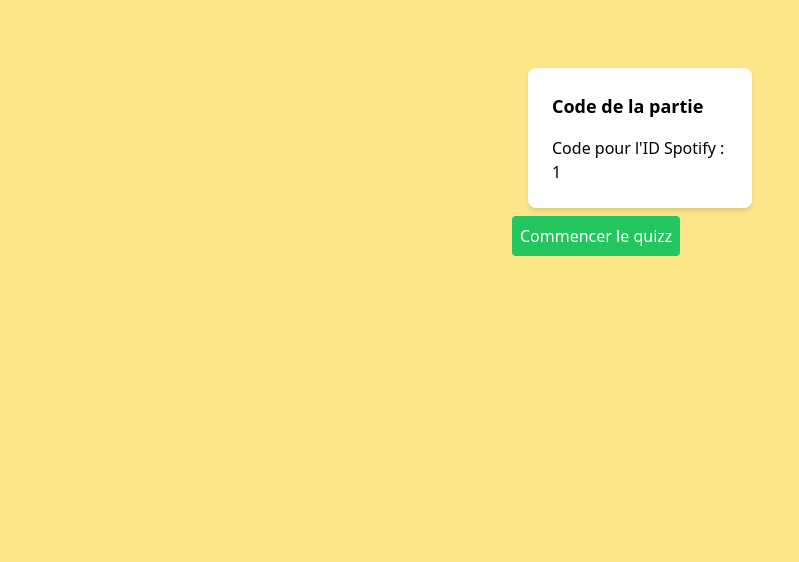
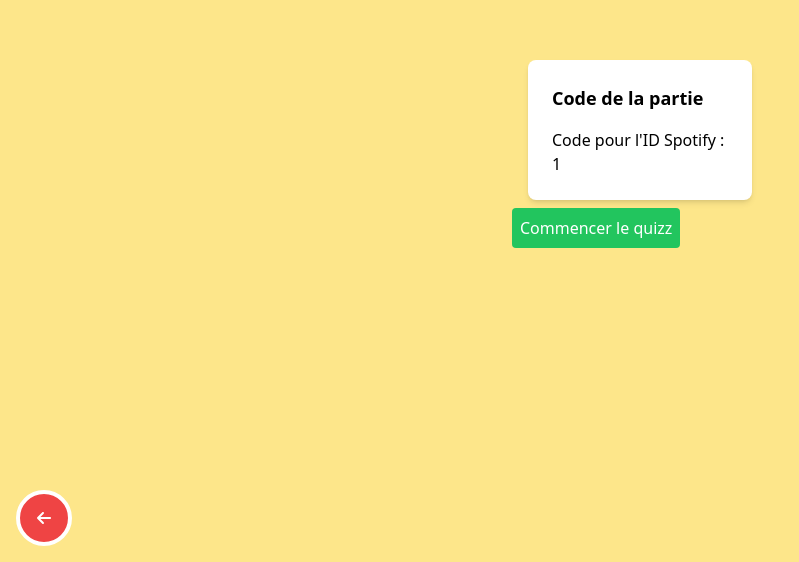
Before and after one commit to AntoineRai/quizz_spotify, a Next.js app: page /thematique/1 in a window 1280 px wide. Shown: the part 238-800 px from the top of the page, without its empty margins (0-799 px from the left). Built offline with nearby package versions, Linux system fonts and the light colour scheme; no server answers.

Commit message:
arrow back home

```diff
--- a/app/admin/page.js
+++ b/app/admin/page.js
@@ -1,5 +1,6 @@
 "use client";
 import { useState, useEffect } from "react";
+import HomeArrow from "../../components/HomeArrow";
 
 const Thematics = () => {
   const [themes, setThemes] = useState([]);
@@ -273,6 +274,7 @@ const Thematics = () => {
           </div>
         </div>
       </div>
+      <HomeArrow/>
     </div>
   );
 };
--- a/app/thematique/[playlistId]/page.js
+++ b/app/thematique/[playlistId]/page.js
@@ -1,6 +1,7 @@
 "use client";
 import { useState, useEffect } from "react";
 import Card from "../../../components/CardPlaylist";
+import HomeArrow from "../../../components/HomeArrow";
 
 const Page = ({ params }) => {
   const [songTitle, setSongTitle] = useState("");
@@ -121,6 +122,8 @@ const Page = ({ params }) => {
           )}
         </div>
       )}
+      <HomeArrow />
+
     </div>
   );
 };
--- a/app/thematique/page.js
+++ b/app/thematique/page.js
@@ -3,6 +3,7 @@
 import React, { useState, useEffect } from "react";
 import Link from "next/link";
 import CardThematic from "../../components/CardThematic";
+import HomeArrow from "../../components/HomeArrow";
 
 const Thematique = () => {
   const [themes, setThemes] = useState([]);
@@ -41,6 +42,7 @@ const Thematique = () => {
           ))}
         </div>
       </div>
+      <HomeArrow />
     </div>
   );
 };
--- /dev/null
+++ b/components/HomeArrow.js
@@ -0,0 +1,19 @@
+import React from 'react'
+import Link from 'next/link';
+import { FontAwesomeIcon } from '@fortawesome/react-fontawesome';
+import { faArrowLeft } from '@fortawesome/free-solid-svg-icons';
+const HomeArrow = () => {
+  return (
+    <div>
+        <div className="fixed bottom-0 left-0 m-4">
+            <Link href="/">
+            <button className="bg-red-500 text-white font-bold p-4 rounded-full border-white border-4  flex items-center justify-center">
+                <FontAwesomeIcon icon={faArrowLeft} className="w-4" />
+            </button>
+            </Link>
+        </div>
+    </div>
+  )
+}
+
+export default HomeArrow
```
Also changed, not shown: 1 other file (tests, documents, lock files or other folders).
